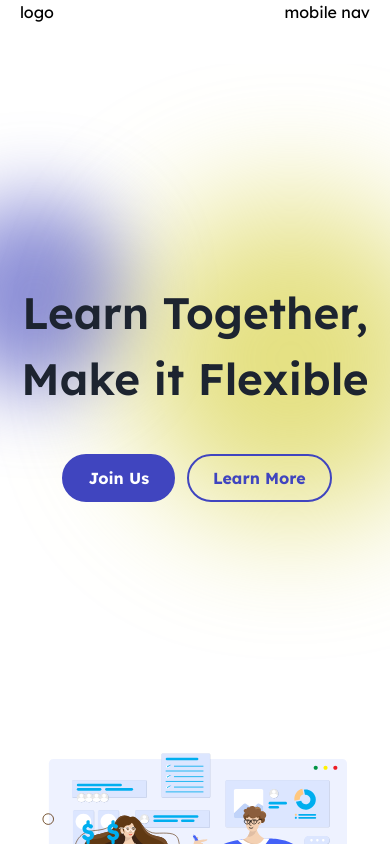
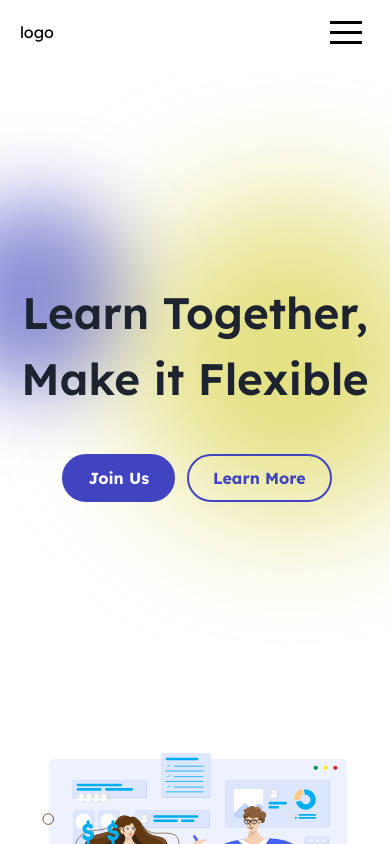
Before and after one commit to ngodingo/landing-page, a Next.js app: page / in a window 390 px wide. Shown: the top 844 px of the page. Built offline with nearby package versions, Linux system fonts and the light colour scheme.

Commit message:
code update & add nav hamburger menu

```diff
--- a/package.json
+++ b/package.json
@@ -12,6 +12,7 @@
     "@next/font": "13.1.0",
     "eslint": "8.30.0",
     "eslint-config-next": "13.1.0",
+    "hamburger-react": "^2.5.0",
     "next": "13.1.0",
     "react": "18.2.0",
     "react-dom": "18.2.0"
--- a/src/page-components/homepage/navbar.js
+++ b/src/components/navbar.js
@@ -1,30 +1,34 @@
+// hooks
 import { useState } from "react"
 
+// components
+import Link from "next/link"
+import { Spin as Hamburger } from "hamburger-react"
+import { Container } from "./layout"
+import { tidyTw } from "../utilts/tidy-tailwind"
 
-import Link from "next/link"
-import { Container } from "../../components/layout"
-import { tidyTw } from "../../utilts/tidy-tailwind"
 
 
 export function Navbar () {
+
   const [isOpen, setOpen] = useState(false)
 
   const menus = [
     {
       name: 'About',
-      url: '#about',
+      url: '/#about',
     },
     {
       name: 'Blog',
-      url: '#blog',
+      url: '/blog',
     },
     {
       name: 'Portfolio',
-      url: '#portfolio',
+      url: '/#portfolio',
     },
     {
       name: 'Contact',
-      url: '#contact',
+      url: '/#contact',
     },
   ]
 
@@ -52,7 +56,7 @@ export function Navbar () {
 
     <nav
       className={tidyTw({
-        size: 'w-full',
+        size: `w-full`,
         layout: 'fixed z-30',
         style: 'bg-white/70 backdrop-blur-md',
       })}
@@ -63,15 +67,15 @@ export function Navbar () {
             <div
               className={tidyTw({
                 size: 'h-16',
-                layout: 'flex justify-between'
+                layout: 'flex justify-between !items-center'
               })}
             >
 
-                <div className="h-full">
+                <div className="">
                   logo
                 </div>
 
-                <div className="h-full hidden lg:flex">
+                <div className="hidden lg:flex">
 
                     {menus.map((menu, i) => (
 
@@ -97,12 +101,21 @@ export function Navbar () {
 
                 </div>
 
-                <div className="h-full hidden lg:flex">
+                <div className="hidden lg:flex">
                   icon
                 </div>
 
-                <div className="h-full flex lg:hidden">
-                  mobile nav
+                <div className="block lg:hidden">
+
+                    <div className="relative z-40">
+
+                      <Hamburger
+                        toggled={isOpen}
+                        toggle={setOpen}
+                      />
+
+                    </div>
+
                 </div>
 
             </div>
@@ -127,3 +140,11 @@ export function Navbar () {
     </>
   )
 }
+
+
+                    /*
+                    <div className={`transition-size ease-in rounded-xl fixed top-0 right-0 bg-white/50 ${isOpen ? 'w-full' : 'w-0 '} h-screen `}>
+                    </div>
+
+                    <div className={`transition-size ease-in rounded-xl fixed top-0 right-0 bg-primary-10 ${isOpen ? 'w-2/3' : 'w-0 '} h-screen `}>
+                    </div> */
--- a/src/page-components/homepage/_index.js
+++ b/src/page-components/homepage/_index.js
@@ -1,6 +1,5 @@
-import Head from "next/head";
-
-import { Navbar } from "./navbar";
+import { HtmlHead } from "./htmlHead";
+import { Navbar } from "../../components/navbar";
 import { HeroSection } from "./hero";
 import { AboutUs } from "./about-us";
 import { VisiMisi } from "./visi-misi";
@@ -12,7 +11,7 @@ export default function Homepage () {
   return (
     <>
       <HtmlHead />
-      <main>
+
       <Navbar />
       <HeroSection />
       <AboutUs />
@@ -21,18 +20,6 @@ export default function Homepage () {
       <Blog />
       <Portfolio />
       {/* <Footer /> */}
-      </main>
     </>
   )
 }
-
-function HtmlHead () {
-  return (
-    <Head>
-      <title>Ngodingo</title>
-      <meta name="description" content="Generated by create next app" />
-      <meta name="viewport" content="width=device-width, initial-scale=1" />
-      <link rel="icon" href="/favicon.ico" />
-    </Head>
-  )
-}
--- /dev/null
+++ b/src/page-components/homepage/htmlHead.js
@@ -0,0 +1,12 @@
+import Head from "next/head"
+
+export function HtmlHead () {
+  return (
+    <Head>
+      <title>Ngodingo</title>
+      <meta name="description" content="Generated by create next app" />
+      <meta name="viewport" content="width=device-width, initial-scale=1" />
+      <link rel="icon" href="/favicon.ico" />
+    </Head>
+  )
+}
--- /dev/null
+++ b/src/pages/blog/index.js
@@ -0,0 +1,6 @@
+
+export default function Blog () {
+  return (
+    <>Hello blog</>
+  )
+}
--- a/tailwind.config.js
+++ b/tailwind.config.js
@@ -60,7 +60,10 @@ module.exports = {
           90: '#666666',
         },
 
-      }
+      },
+      transitionProperty: {
+        'size': 'width height'
+      },
     },
   },
   plugins: [
```
Also changed, not shown: 1 other file (tests, documents, lock files or other folders). Lines whose indentation alone changed are shown as unchanged.
